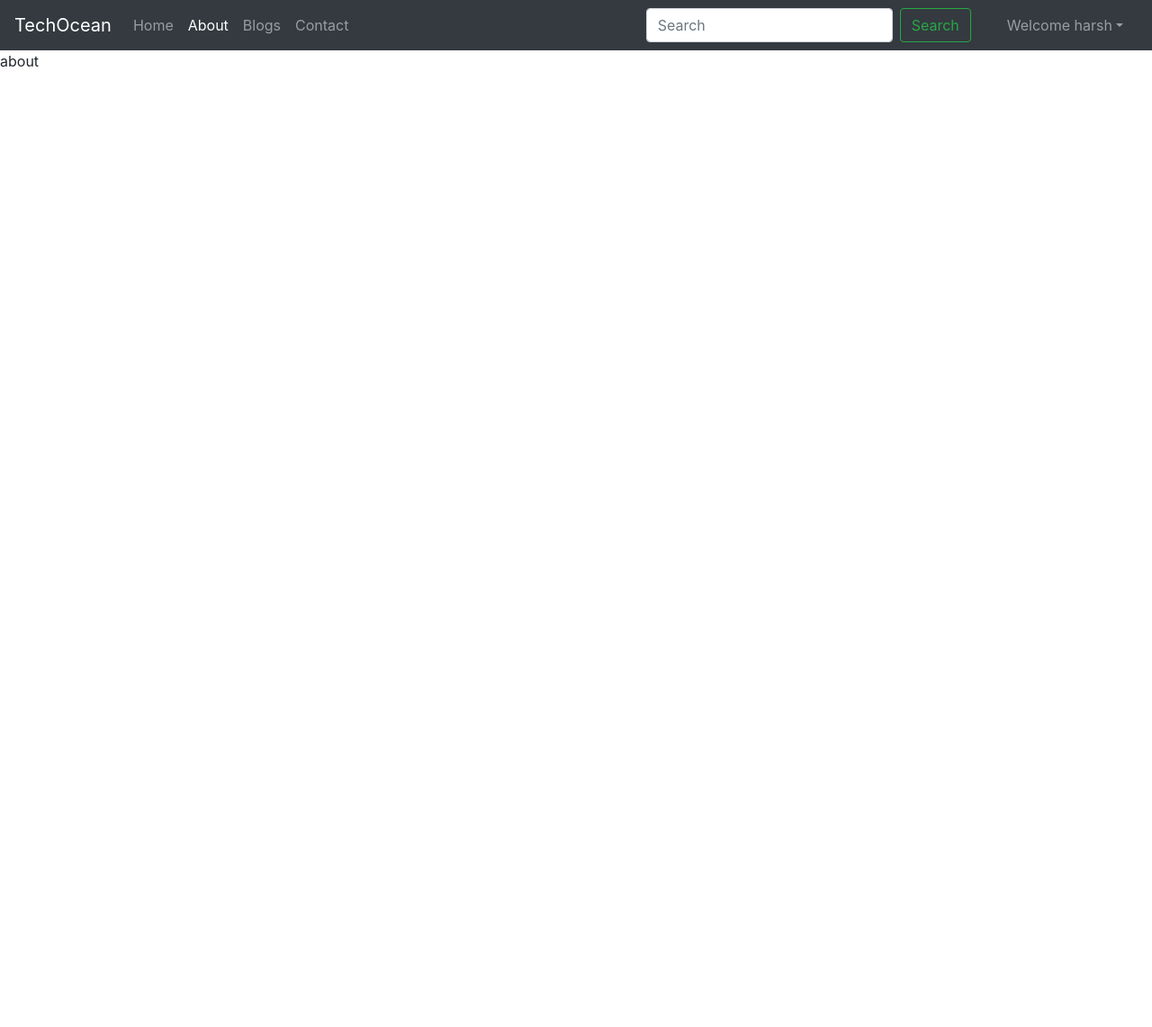
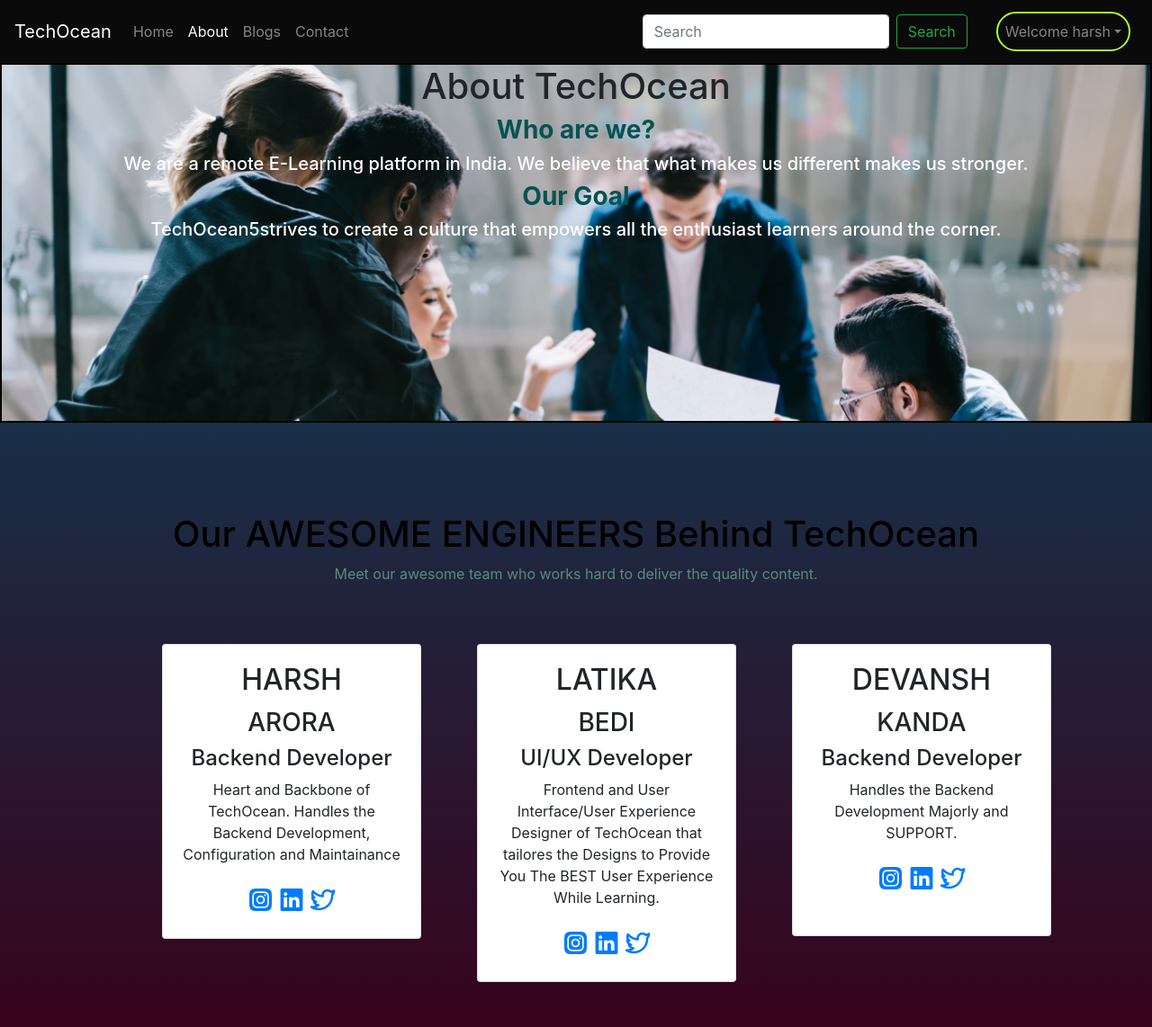
Before and after one commit to Devanshkanda/TechOcean, a Django app: page /about/ in a window 1280 px wide. Shown: the whole page at 90% size. Before the commit the page ends 75 px from the top, so only its background shows below. Run offline with Django 4.2, Linux system fonts and the light colour scheme; a user stored in the database is signed in.

Commit message:
Frontend changes

```diff
--- /dev/null
+++ b/static/styles.css
@@ -0,0 +1,44 @@
+body {
+    background-color: white;
+}
+
+.navbar-height {
+    height: 70px;
+    /* background-color: black; */
+}
+
+.nav-user {
+    border: 2px solid greenyellow;
+    border-radius: 30px;
+}
+
+.welcome-banner {
+    text-align: center;
+    border-radius: 20px;
+    background-color: white;
+}
+
+.about_gradient {
+    text-align: center;
+    height: 200px;
+    margin-top: 40px;
+    border: 2px solid black;
+}
+
+.about-head {
+    text-align: center;
+}
+
+.about-content {
+    display: grid;
+    grid-template-columns: 100px 100px 100px;
+    grid-template-rows: auto;
+}
+
+.contact{
+    height: 100px;
+}
+
+input {
+    border: 2px solid black;
+}
--- a/templates/base.html
+++ b/templates/base.html
@@ -10,11 +10,17 @@
   <link rel="stylesheet" href="https://cdn.jsdelivr.net/npm/bootstrap@4.4.1/dist/css/bootstrap.min.css"
     integrity="sha384-Vkoo8x4CGsO3+Hhxv8T/Q5PaXtkKtu6ug5TOeNV6gBiFeWPGFN9MuhOf23Q9Ifjh" crossorigin="anonymous">
 
+  <!-- External CSS-->
+  <link rel="stylesheet" href="/static/styles.css">
+
+  <!-- Icons link -->
+  <link rel="stylesheet" href="https://unicons.iconscout.com/release/v4.0.0/css/line.css">
+
   <title>TechOcean | {% block title %}{% endblock title %}</title>
 </head>
 
 <body>
-  <nav class="navbar navbar-expand-lg navbar-dark bg-dark">
+  <nav class="navbar-height navbar navbar-expand-lg navbar-dark" style="background-color: #0a0a0a;">
     <a class="navbar-brand" href="/">TechOcean</a>
     <button class="navbar-toggler" type="button" data-toggle="collapse" data-target="#navbarSupportedContent"
       aria-controls="navbarSupportedContent" aria-expanded="false" aria-label="Toggle navigation">
@@ -43,7 +49,7 @@
         <button class="btn btn-outline-success my-2 mr-2 my-sm-0" type="submit">Search</button>
       </form>
       {% if user.is_authenticated %}
-      <ul class="navbar-nav mr-2">
+      <ul class="nav-user navbar-nav mr-2">
       <li class="nav-item dropdown">
       <a class="nav-link dropdown-toggle" href='#' id="navbarDropdown" role="button" data-toggle="dropdown"> Welcome {{request.user}}</a>
       <div class="dropdown-menu" aria-labelledby="navbarDropdown">
--- a/templates/home/about.html
+++ b/templates/home/about.html
@@ -2,5 +2,68 @@
 {% block title %}About{% endblock title %}
 {% block aboutactive %} active {% endblock aboutactive %}
 {% block body %}
-about
+<section style="background: linear-gradient(to bottom, #054a61 0%, #38031d 100%);">
+    <div class="about_gradient" style="margin-top: 0px; background-image: url(/static/about-bg.jpg); text-align: center; height: 400px; background-repeat: no-repeat;
+    background-size: cover;">
+        <h1>About TechOcean</h1>
+        <h3 style="color: #045353; font-weight: 700;">Who are we?</h3>
+        <h5 style="color: white;">We are a remote E-Learning platform in India. We believe that what makes us different makes us stronger. </h5>
+        <h3 style="color: #045353; font-weight: 700;">Our Goal</h3>
+        <h5 style="color: white;">TechOcean5strives to create a culture that empowers all the enthusiast learners around the corner.</h5>
+    </div>
+
+    <div class="about-head" style="color: black; text-align: center; margin-top: 100px;">
+        <div>
+            <h1>Our AWESOME ENGINEERS Behind TechOcean</h1>
+            <p style="color: rgb(87, 141, 123);">Meet our awesome team who works hard to deliver the quality content.</p>
+        </div>
+    </div>
+
+    <div  class="about-content" style="text-align: center; margin-left: 130px; padding: 50px; display: grid; grid-template-columns: 33.33% 33.33% 33.33%; grid-template-rows: auto;">
+        <div class="first">
+            <div class="card" style="width: 18rem;">
+                <!-- <img class="card-img-top" src="..." alt="Harsh"> -->
+                <div class="card-body">
+                    <h2 class="card-title">HARSH</h2><h3>ARORA</h3>
+                    <h4>Backend Developer</h4>
+                    <p class="card-text">Heart and Backbone of TechOcean. Handles the Backend Development, Configuration and Maintainance</p>
+                    <!-- <a href="#" class="btn btn-primary">Go somewhere</a> -->
+                    <a href="https://instagram.com"><i class="uil-icon uil uil-instagram-alt" style="font-size: 30px;"></i></a>
+                    <a href="https://linkedin.com"><i class="uil-icon uil uil-linkedin" style="font-size: 30px;"></i></a>
+                    <a href="https://twitter.com"><i class="uil-icon uil uil-twitter-alt" style="font-size: 30px;"></i></a>
+                </div>
+            </div>
+        </div>
+        <div class="second">
+            <div class="card" style="width: 18rem;">
+                <!-- <img class="card-img-top" src="..." alt="Latika"> -->
+                <div class="card-body">
+                    <h2 class="card-title">LATIKA</h2><h3>BEDI</h3>
+                    <h4>UI/UX Developer</h4>
+                    <p class="card-text">Frontend and User Interface/User Experience Designer of TechOcean that tailores the
+                        Designs to Provide You The BEST User Experience While Learning.</p>
+                    <!-- <a href="#" class="btn btn-primary">Go somewhere</a> -->
+                    <a href="https://instagram.com"><i class="uil-icon uil uil-instagram-alt" style="font-size: 30px;"></i></a>
+                    <a href="https://linkedin.com"><i class="uil-icon uil uil-linkedin" style="font-size: 30px;"></i></a>
+                    <a href="https://twitter.com"><i class="uil-icon uil uil-twitter-alt" style="font-size: 30px;"></i></a>
+                </div>
+            </div>
+        </div>
+        <div class="third">
+            <div class="card" style="width: 18rem;">
+                <!-- <img class="card-img-top" src="..." alt="Devansh"> -->
+                <div class="card-body" style="height: 323px;">
+                    <h2 class="card-title">DEVANSH</h2><h3>KANDA</h3>
+                    <h4>Backend Developer</h4>
+                    <p class="card-text">Handles the Backend Development Majorly and SUPPORT.</p>
+                    <!-- <a href="#" class="btn btn-primary">Go somewhere</a> -->
+                    <a href="https://instagram.com"><i class="uil-icon uil uil-instagram-alt" style="font-size: 30px;"></i></a>
+                    <a href="https://linkedin.com"><i class="uil-icon uil uil-linkedin" style="font-size: 30px;"></i></a>
+                    <a href="https://twitter.com"><i class="uil-icon uil uil-twitter-alt" style="font-size: 30px;"></i></a>
+                </div>
+            </div>
+        </div>
+    </div>
+
+</section>
 {% endblock body %}
--- a/templates/home/home.html
+++ b/templates/home/home.html
@@ -4,12 +4,12 @@
 {% block body %}
 
 <div class="container">
-    <div class="jumbotron my-3">
+    <div class="welcome-banner jumbotron my-3">
       <h1 class="display-4">Welcome to TechOcean</h1>
       <p class="lead">This is a simple hero unit, a simple jumbotron-style component for calling extra attention to featured content or information.</p>
       <hr class="my-4">
       <p>It uses utility classes for typography and spacing to space content out within the larger container.</p>
-      <a class="btn btn-primary btn-lg" href="/blog" role="button">Go to Blog</a>
+      <a class="btn btn-primary btn-lg" href="/blog" role="button">Go to Blogs</a>
       </div>
     </div>
     <div class="container my-3">
```
Also changed, not shown: templates/home/contact.html (+32 -10 lines), static/about-bg.jpg (added), static/contact-page.webp (added).
